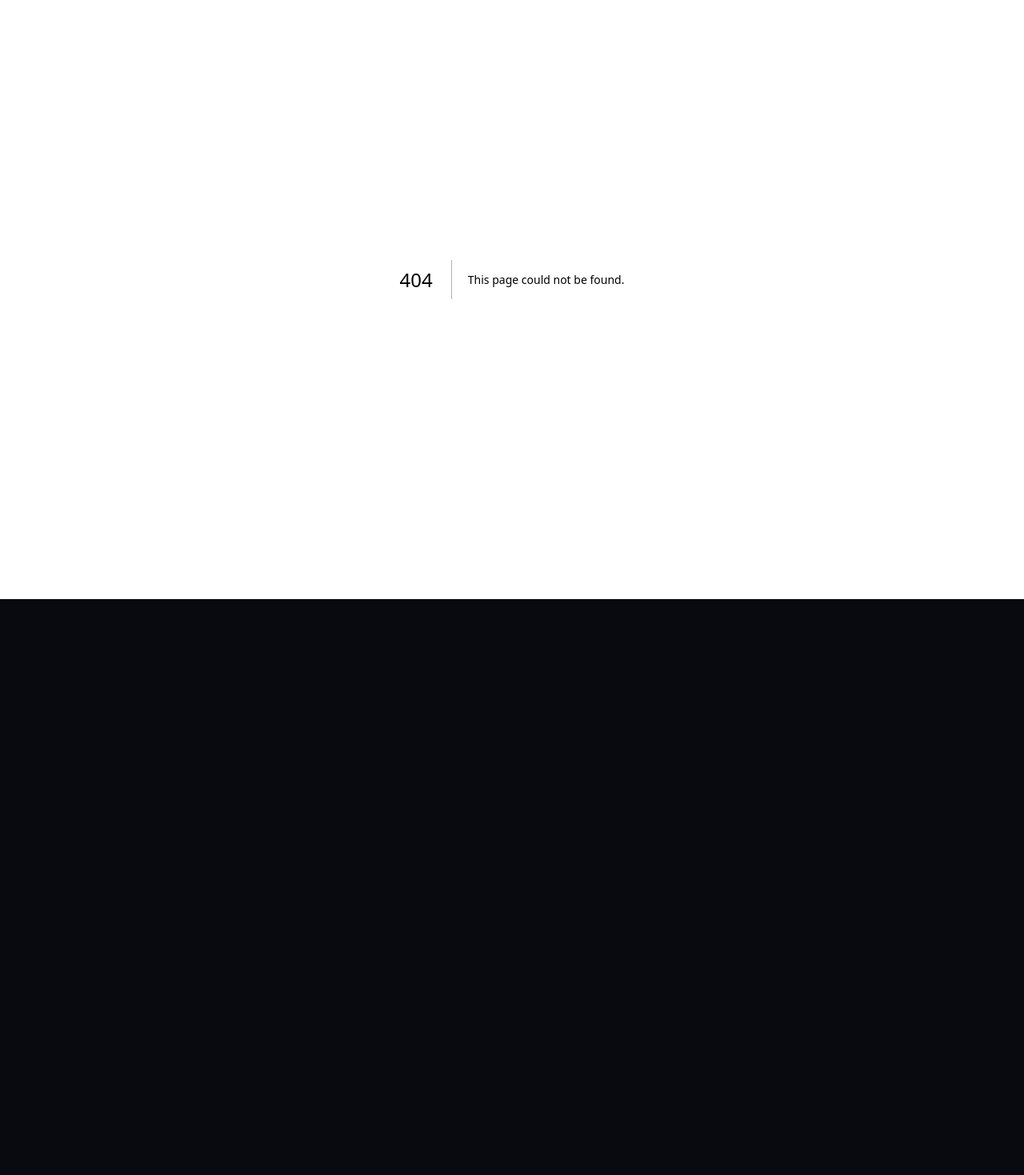
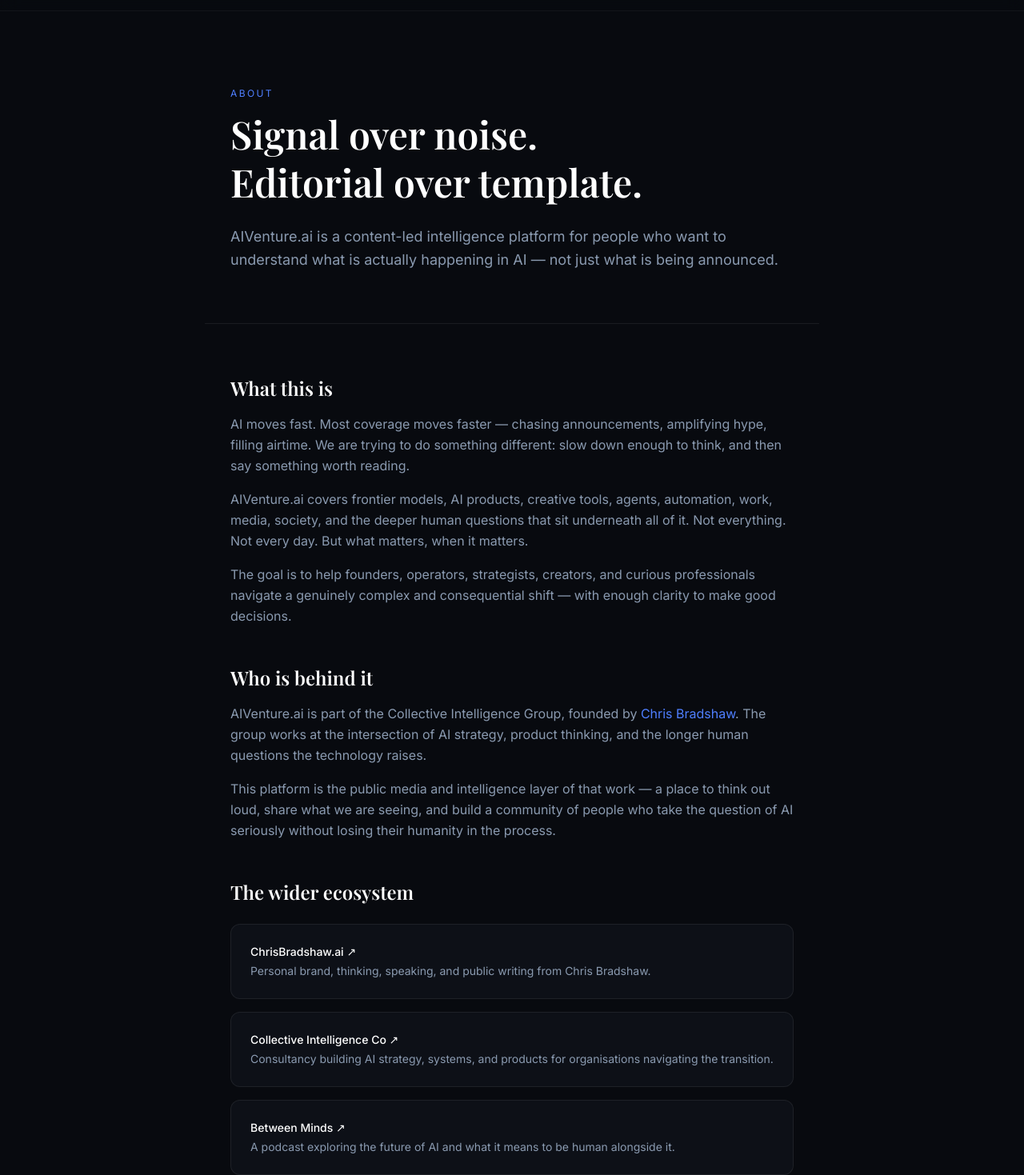
Before and after one commit to CollectiveIntelligenceCode/aiadventure, a Next.js app: page /about in a window 1280 px wide. Before the commit this address had no page. Shown: the part 51-1520 px from the top of the page at 80% size. Before the commit the page ends 800 px from the top, so only its background shows below. Built offline with nearby package versions, Linux system fonts and the light colour scheme; a web font is replaced by a local one.

Commit message:
feat: about page and newsletter standalone page

```diff
--- /dev/null
+++ b/app/about/page.tsx
@@ -0,0 +1,119 @@
+import type { Metadata } from 'next'
+import Header from '@/components/layout/Header'
+import Footer from '@/components/layout/Footer'
+import NewsletterForm from '@/components/newsletter/NewsletterForm'
+
+export const metadata: Metadata = {
+  title: 'About',
+  description: 'What AIVenture.ai is, why it exists, and where it fits in the wider Collective Intelligence ecosystem.',
+}
+
+const ECOSYSTEM = [
+  {
+    name: 'ChrisBradshaw.ai',
+    href: 'https://chrisbradshaw.ai',
+    description: 'Personal brand, thinking, speaking, and public writing from Chris Bradshaw.',
+  },
+  {
+    name: 'Collective Intelligence Co',
+    href: 'https://collectiveintelligence.co',
+    description: 'Consultancy building AI strategy, systems, and products for organisations navigating the transition.',
+  },
+  {
+    name: 'Between Minds',
+    href: 'https://betweenminds.fm',
+    description: 'A podcast exploring the future of AI and what it means to be human alongside it.',
+  },
+]
+
+export default function AboutPage() {
+  return (
+    <>
+      <Header />
+      <main className="pt-24">
+        <div className="mx-auto max-w-3xl px-6 lg:px-8 py-16 border-b border-[var(--border)]">
+          <p className="text-xs uppercase tracking-[0.2em] text-[var(--accent)] mb-3">About</p>
+          <h1 className="font-[family-name:var(--font-playfair)] text-4xl md:text-5xl font-semibold text-white mb-6 leading-tight">
+            Signal over noise.
+            <br />
+            Editorial over template.
+          </h1>
+          <p className="text-lg text-[var(--text-secondary)] leading-relaxed">
+            AIVenture.ai is a content-led intelligence platform for people who want to understand
+            what is actually happening in AI — not just what is being announced.
+          </p>
+        </div>
+
+        <div className="mx-auto max-w-3xl px-6 lg:px-8 py-16 space-y-12">
+          <section>
+            <h2 className="font-[family-name:var(--font-playfair)] text-2xl font-semibold text-white mb-4">What this is</h2>
+            <div className="space-y-4 text-[var(--text-secondary)] leading-relaxed">
+              <p>
+                AI moves fast. Most coverage moves faster — chasing announcements, amplifying hype,
+                filling airtime. We are trying to do something different: slow down enough to think,
+                and then say something worth reading.
+              </p>
+              <p>
+                AIVenture.ai covers frontier models, AI products, creative tools, agents, automation,
+                work, media, society, and the deeper human questions that sit underneath all of it.
+                Not everything. Not every day. But what matters, when it matters.
+              </p>
+              <p>
+                The goal is to help founders, operators, strategists, creators, and curious professionals
+                navigate a genuinely complex and consequential shift — with enough clarity to make good decisions.
+              </p>
+            </div>
+          </section>
+
+          <section>
+            <h2 className="font-[family-name:var(--font-playfair)] text-2xl font-semibold text-white mb-4">Who is behind it</h2>
+            <div className="space-y-4 text-[var(--text-secondary)] leading-relaxed">
+              <p>
+                AIVenture.ai is part of the Collective Intelligence Group, founded by{' '}
+                <a href="https://chrisbradshaw.ai" className="text-[var(--accent)] hover:underline">
+                  Chris Bradshaw
+                </a>
+                . The group works at the intersection of AI strategy, product thinking, and the
+                longer human questions the technology raises.
+              </p>
+              <p>
+                This platform is the public media and intelligence layer of that work — a place to
+                think out loud, share what we are seeing, and build a community of people who take
+                the question of AI seriously without losing their humanity in the process.
+              </p>
+            </div>
+          </section>
+
+          <section>
+            <h2 className="font-[family-name:var(--font-playfair)] text-2xl font-semibold text-white mb-6">The wider ecosystem</h2>
+            <div className="space-y-4">
+              {ECOSYSTEM.map((item) => (
+                <a
+                  key={item.name}
+                  href={item.href}
+                  target="_blank"
+                  rel="noopener noreferrer"
+                  className="group block rounded-xl border border-[var(--border)] bg-[var(--surface)] p-6 hover:border-[var(--border-strong)] transition-colors"
+                >
+                  <p className="text-sm font-medium text-white mb-1 group-hover:text-[var(--accent)] transition-colors">
+                    {item.name} ↗
+                  </p>
+                  <p className="text-sm text-[var(--text-secondary)]">{item.description}</p>
+                </a>
+              ))}
+            </div>
+          </section>
+
+          <section className="rounded-xl border border-[var(--border)] bg-[var(--surface)] p-8">
+            <h2 className="font-[family-name:var(--font-playfair)] text-xl font-semibold text-white mb-2">Stay connected</h2>
+            <p className="text-sm text-[var(--text-secondary)] mb-6">
+              The briefing — periodic dispatches covering what is worth your attention.
+            </p>
+            <NewsletterForm variant="stacked" />
+          </section>
+        </div>
+      </main>
+      <Footer />
+    </>
+  )
+}
--- /dev/null
+++ b/app/newsletter/page.tsx
@@ -0,0 +1,54 @@
+import type { Metadata } from 'next'
+import Header from '@/components/layout/Header'
+import Footer from '@/components/layout/Footer'
+import NewsletterForm from '@/components/newsletter/NewsletterForm'
+
+export const metadata: Metadata = {
+  title: 'The Briefing — Newsletter',
+  description: 'Periodic dispatches on AI signal worth your attention. No noise. No daily overwhelm.',
+}
+
+export default function NewsletterPage() {
+  return (
+    <>
+      <Header />
+      <main className="pt-24 min-h-screen flex items-center">
+        <div className="mx-auto max-w-2xl px-6 lg:px-8 py-24 w-full">
+          <p className="text-xs uppercase tracking-[0.2em] text-[var(--accent)] mb-4">
+            The briefing
+          </p>
+          <h1 className="font-[family-name:var(--font-playfair)] text-4xl md:text-5xl font-semibold text-white mb-6 leading-tight">
+            Intelligence delivered
+            <br />
+            without the noise
+          </h1>
+          <p className="text-lg text-[var(--text-secondary)] leading-relaxed mb-10">
+            Periodic dispatches covering developments, ideas, and implications worth your attention.
+            Written for founders, operators, strategists, creators, and curious minds navigating AI
+            with care and intentionality.
+          </p>
+
+          <div className="space-y-3 mb-10">
+            {[
+              'No daily overwhelm or inbox spam',
+              'Curated signal, not aggregated noise',
+              'Analysis that goes beyond the headline',
+              'Connected to the wider Collective Intelligence ecosystem',
+            ].map((point) => (
+              <div key={point} className="flex items-center gap-3 text-sm text-[var(--text-secondary)]">
+                <div className="w-1 h-1 rounded-full bg-[var(--accent)] flex-shrink-0" />
+                {point}
+              </div>
+            ))}
+          </div>
+
+          <NewsletterForm variant="stacked" />
+          <p className="mt-4 text-xs text-[var(--text-muted)]">
+            No spam. Unsubscribe at any time. Part of the Collective Intelligence Group.
+          </p>
+        </div>
+      </main>
+      <Footer />
+    </>
+  )
+}
```
